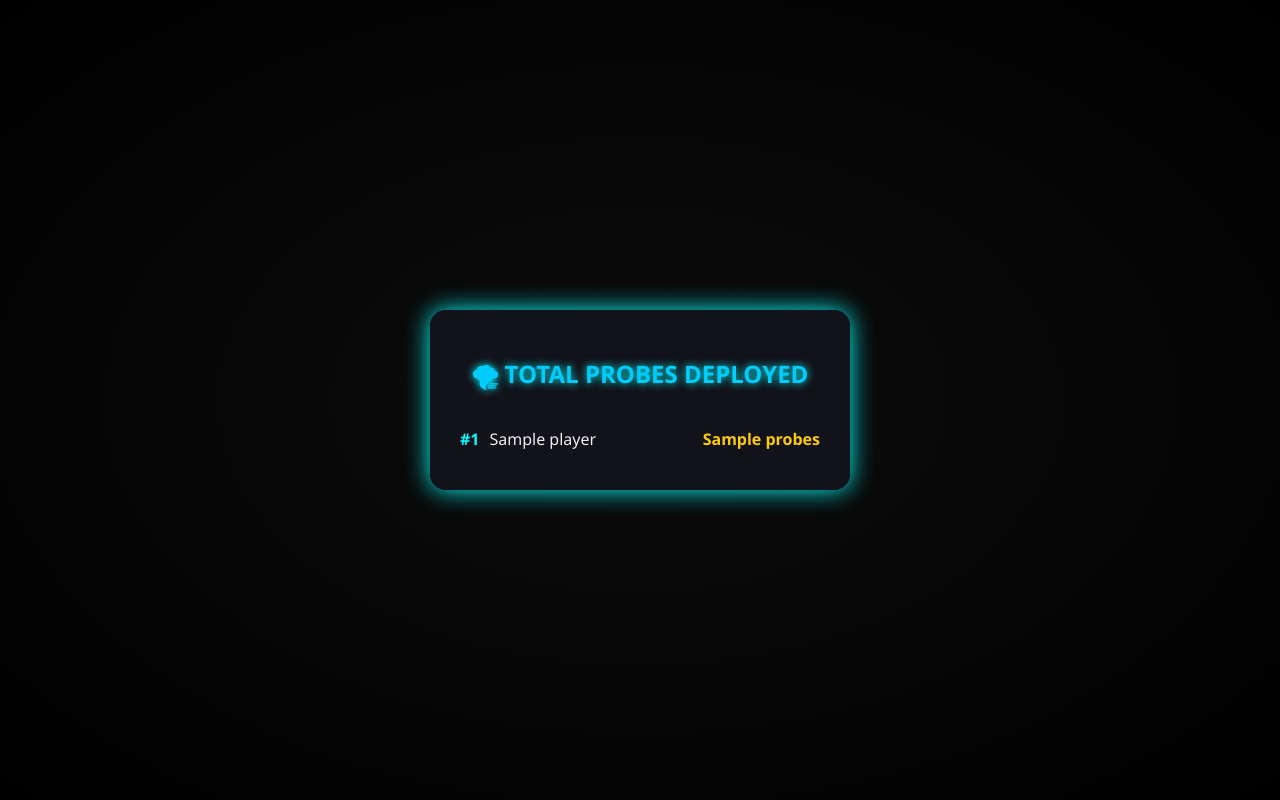
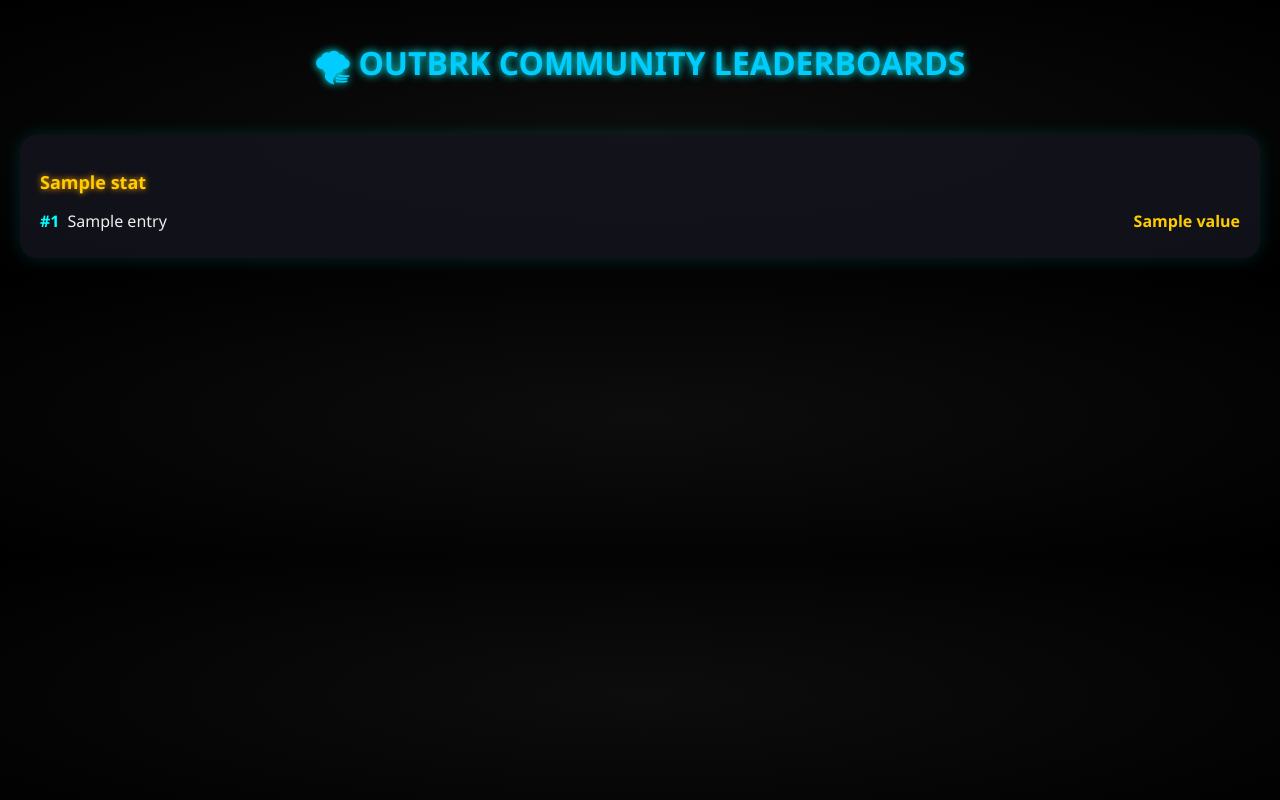
Before and after one commit to Reyos86/dozers-site, a Flask app: template templates/leaderboard.html in a window 1280 px wide. Run offline with Flask 3, Linux system fonts and the light colour scheme; the template is opened without the code that fills it: most values are stand-ins (such as "Sample title", 1, 10 or a date in 2020).

Commit message:
Update leaderboard.html

```diff
--- a/templates/leaderboard.html
+++ b/templates/leaderboard.html
@@ -2,39 +2,48 @@
 <html lang="en">
 <head>
     <meta charset="UTF-8">
-    <title>Outbrk Leaderboard - Probes Deployed</title>
+    <title>Outbrk Leaderboards</title>
     <style>
         body {
             margin: 0;
+            padding: 20px;
+            background: radial-gradient(ellipse at center, #0d0d0d 0%, #000000 100%);
             font-family: 'Segoe UI', Tahoma, Geneva, Verdana, sans-serif;
-            background: radial-gradient(ellipse at center, #0d0d0d 0%, #000000 100%);
             color: #eee;
-            display: flex;
-            justify-content: center;
-            align-items: center;
-            min-height: 100vh;
         }
 
-        .leaderboard {
+        h1 {
+            text-align: center;
+            color: #00ccff;
+            text-shadow: 0 0 8px #0ff;
+            margin-bottom: 40px;
+        }
+
+        .grid {
+            display: grid;
+            grid-template-columns: repeat(auto-fit, minmax(300px, 1fr));
+            gap: 25px;
+        }
+
+        .card {
             background: rgba(20, 20, 30, 0.8);
             border-radius: 16px;
-            box-shadow: 0 0 25px #0ff;
-            padding: 30px;
-            width: 360px;
-            text-align: center;
+            box-shadow: 0 0 18px #0ff2;
+            padding: 20px;
         }
 
-        .leaderboard h1 {
-            font-size: 24px;
-            color: #00ccff;
-            margin-bottom: 20px;
+        .card h2 {
+            font-size: 18px;
+            margin-bottom: 10px;
+            color: #ffcc00;
+            text-shadow: 0 0 6px #ffa500;
         }
 
         .entry {
             display: flex;
             justify-content: space-between;
-            padding: 10px 0;
-            border-bottom: 1px solid rgba(255, 255, 255, 0.1);
+            padding: 6px 0;
+            border-bottom: 1px solid rgba(255, 255, 255, 0.05);
         }
 
         .entry:last-child {
@@ -42,34 +51,35 @@
         }
 
         .rank {
+            color: #0ff;
             font-weight: bold;
-            color: #0ff;
         }
 
         .name {
-            flex-grow: 1;
+            flex: 1;
+            padding: 0 8px;
             text-align: left;
-            padding-left: 10px;
         }
 
-        .score {
+        .value {
+            color: #ffcc00;
             font-weight: bold;
-            color: #ffcc00;
-        }
-
-        .glow {
-            text-shadow: 0 0 8px #0ff;
         }
     </style>
 </head>
 <body>
-    <div class="leaderboard">
-        <h1 class="glow">🌪 TOTAL PROBES DEPLOYED</h1>
-        {% for player in leaderboard %}
-        <div class="entry">
-            <div class="rank">#{{ loop.index }}</div>
-            <div class="name">{{ player.name }}</div>
-            <div class="score">{{ player.probes }}</div>
+    <h1>🌪 OUTBRK COMMUNITY LEADERBOARDS</h1>
+    <div class="grid">
+        {% for stat_name, entries in stats.items() %}
+        <div class="card">
+            <h2>{{ stat_name }}</h2>
+            {% for entry in entries %}
+            <div class="entry">
+                <div class="rank">#{{ loop.index }}</div>
+                <div class="name">{{ entry.name }}</div>
+                <div class="value">{{ entry.value }}</div>
+            </div>
+            {% endfor %}
         </div>
         {% endfor %}
     </div>
```
